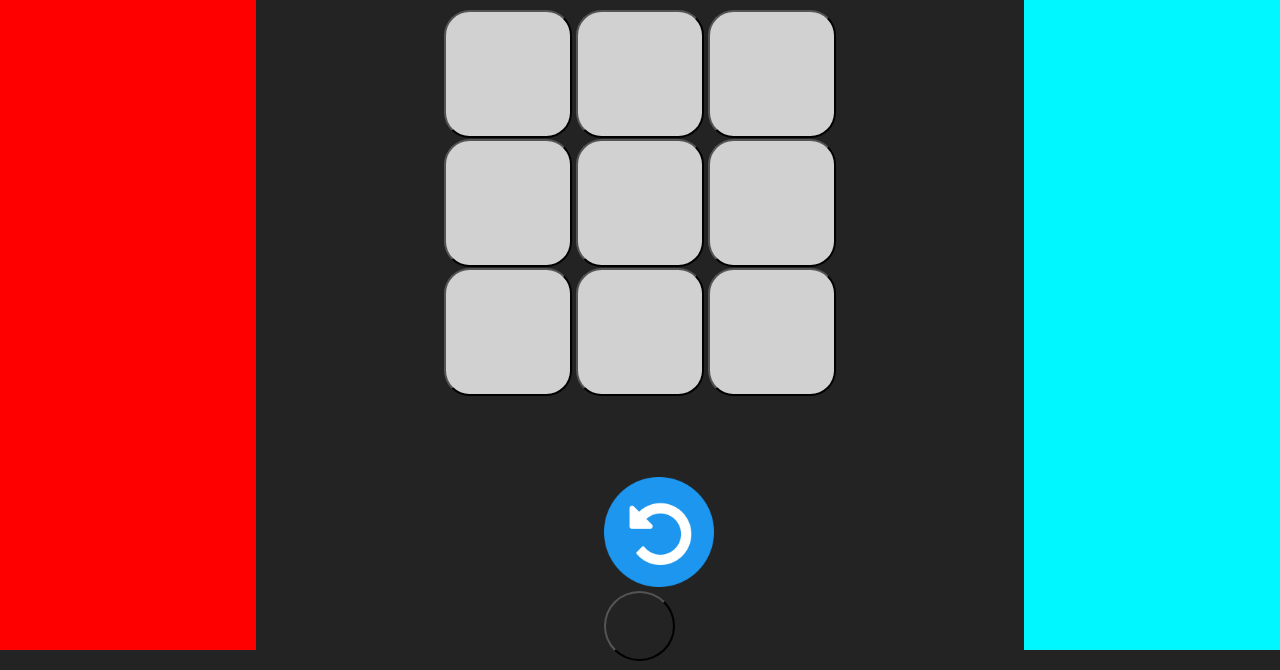
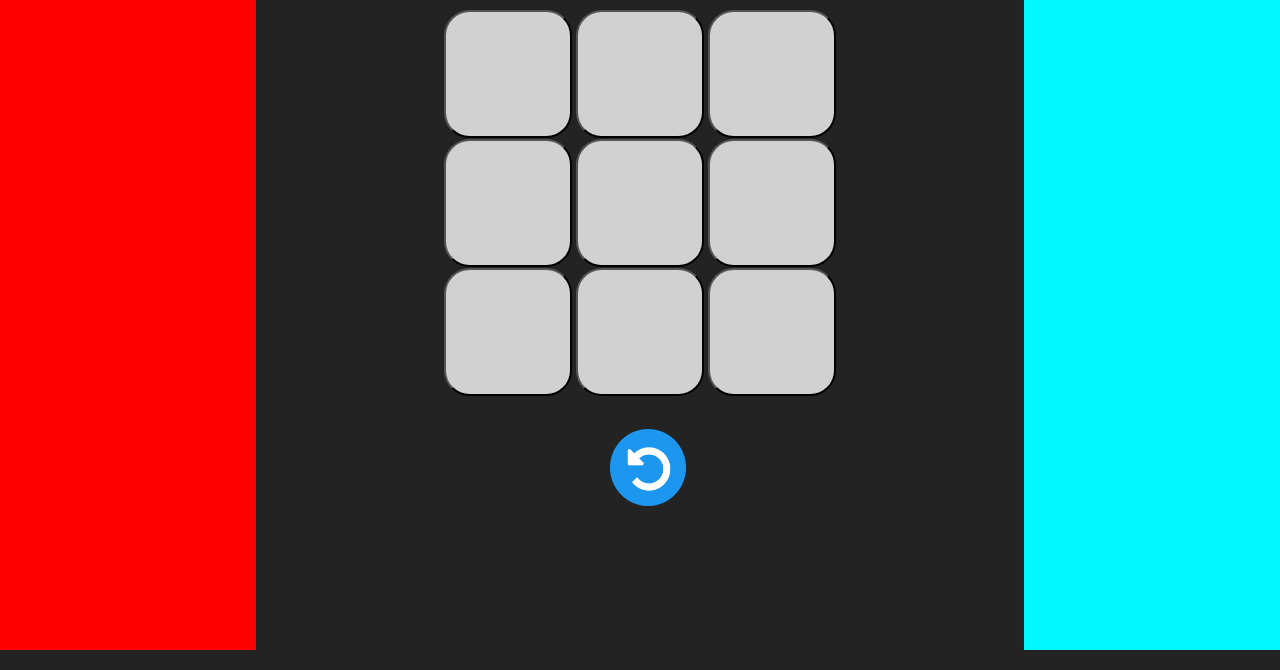
Before and after one commit to MadRobin13/Tic-Tac-Toe, a plain HTML site: page index.html in a window 1280 px wide. Shown: the part 150-820 px from the top of the page. Drawn offline with Linux system fonts and the light colour scheme.

Commit message:
reset image?

```diff
--- a/index.html
+++ b/index.html
@@ -22,23 +22,14 @@
             background-color: rgb(209, 209, 209);
         }
 
-        #resetLabel {
-            display: block;
-            margin-top: 10vh;
-            /* position: absolute; */
-            z-index: 2;
-            margin-left: 46.6vw;
-        }
-
         #reset {
             /* display: none; */
-            /* margin-top: 1vh; */
-            width: 5.5vw;
-            height: 5.45vw;
-            background-color: rgb(35, 35, 35);
-            margin-left: 46.6vw;
+            margin-top: 4vh;
+            width: 6vw;
+            /* background-color: rgb(35, 35, 35); */
+            margin-left: 47vw;
             /* margin-top: 10vh; */
-            border-radius: 50%;
+            /* border-radius: 50%; */
         }
 
         #one {
@@ -95,8 +86,9 @@
             <button id="8" onclick="changeColor(8)"></button>
         </div>
     </div>
-    <label for="reset" id="resetLabel"><img src="redo.png" alt="reset board" width="110vw"></label>
-    <button id="reset" onclick="resetBoard()"></button>
+    <!-- <label for="reset" id="resetLabel"><img src="redo.png" alt="reset board" width="110vw"></label>
+    <button id="reset" onclick="resetBoard()"></button> -->
+    <img src="redo.png" alt="reset board" width="110vw" id="reset" onclick="resetBoard()">
 </body>
 </html>
 
```
